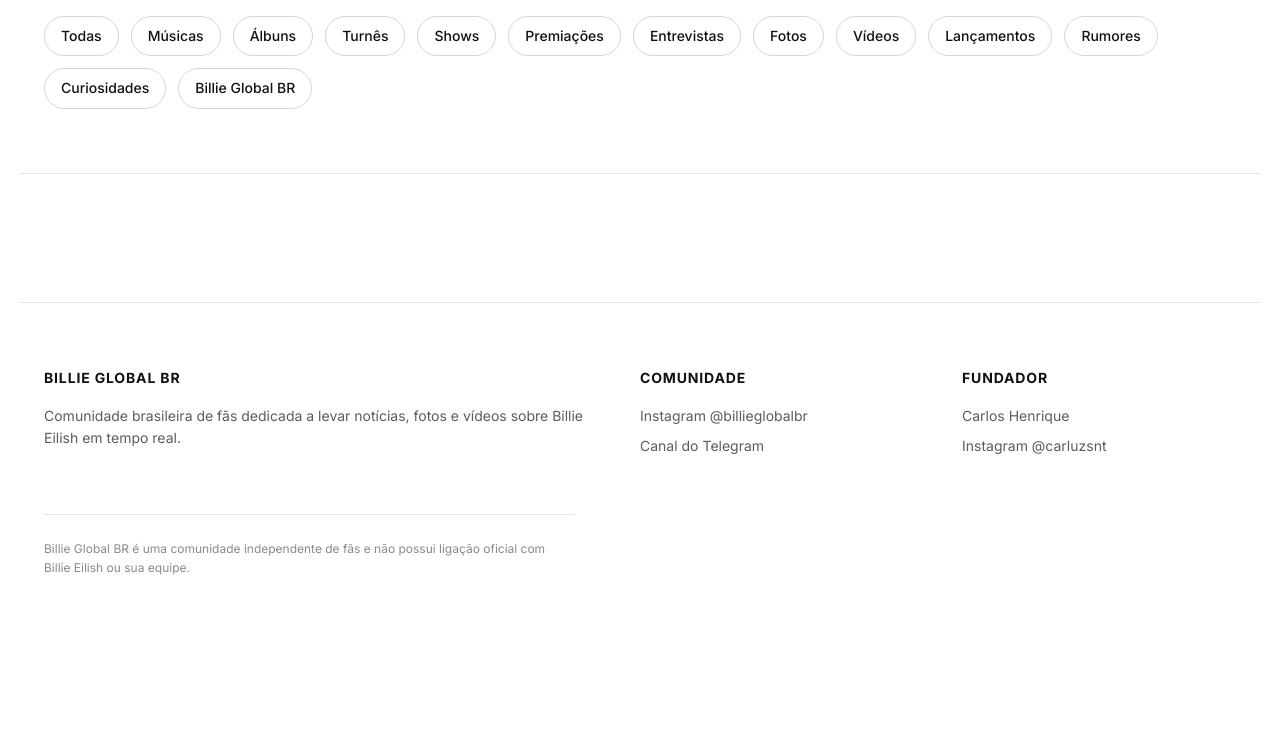
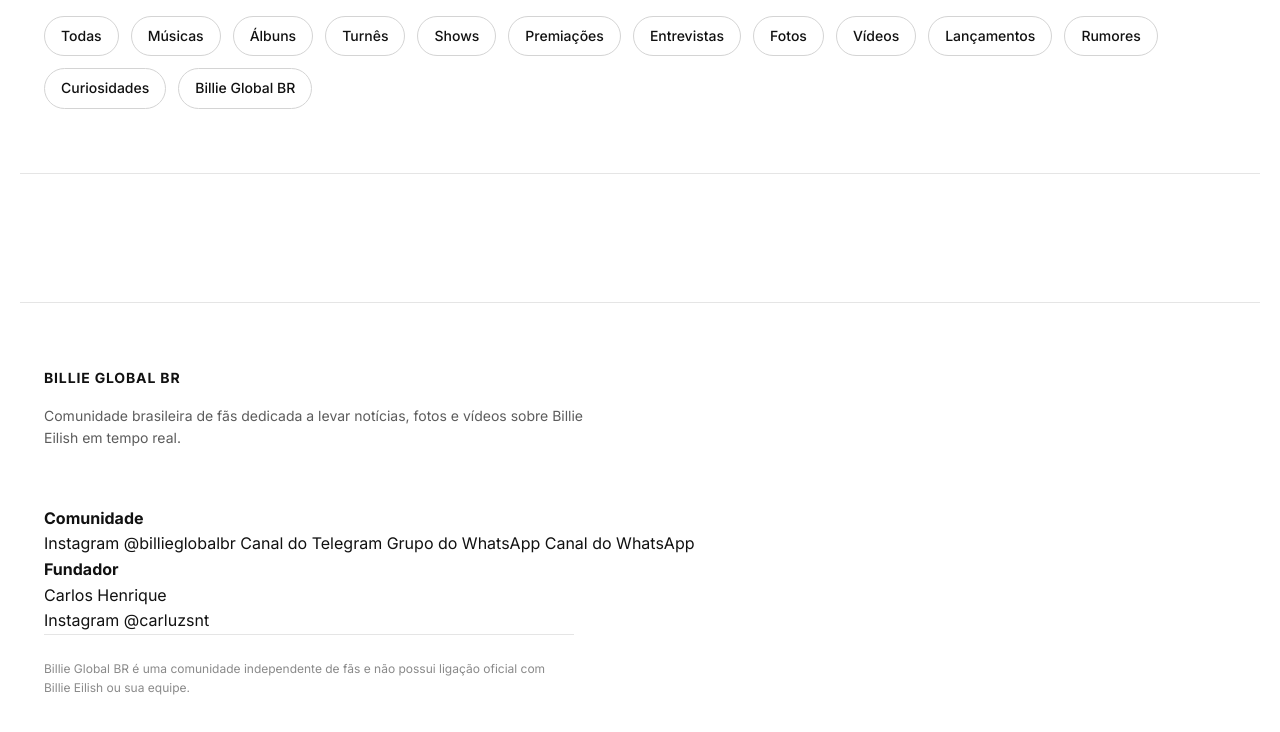
Before and after one commit to carluzwolf/billie-global-br, a plain HTML site: page billie-global-br/frontend/pages/categorias.html in a window 1280 px wide. Shown: the part 194-926 px from the top of the page. Before the commit the page ends 835 px from the top, so only its background shows below. Drawn offline with nearby package versions, Linux system fonts and the light colour scheme; no server answers.

Commit message:
Remove duplicate community section and links

```diff
--- a/billie-global-br/frontend/pages/categorias.html
+++ b/billie-global-br/frontend/pages/categorias.html
@@ -85,11 +85,13 @@
       <h4>Billie Global BR</h4>
       <p>Comunidade brasileira de fãs dedicada a levar notícias, fotos e vídeos sobre Billie Eilish em tempo real.</p>
     </div>
-    <div>
-      <h4>Comunidade</h4>
-      <a href="https://instagram.com/billieglobalbr" target="_blank" rel="noopener noreferrer">Instagram @billieglobalbr</a>
-      <a href="https://t.me/billieglobalbr" target="_blank" rel="noopener noreferrer">Canal do Telegram</a>
-    </div>
+   </div>
+  <h4>Comunidade</h4>
+  <a href="https://instagram.com/billieglobalbr" target="_blank" rel="noopener noreferrer">Instagram @billieglobalbr</a>
+  <a href="https://t.me/billieglobalbr" target="_blank" rel="noopener noreferrer">Canal do Telegram</a>
+  <a href="https://chat.whatsapp.com/Forh5ttRaAIJ6dZPrhgVXf" target="_blank" rel="noopener noreferrer">Grupo do WhatsApp</a>
+  <a href="https://whatsapp.com/channel/0029VavaVBp5kg77PEh3Bq2g" target="_blank" rel="noopener noreferrer">Canal do WhatsApp</a>
+</div>
     <div>
       <h4>Fundador</h4>
       <p>Carlos Henrique</p>
```
